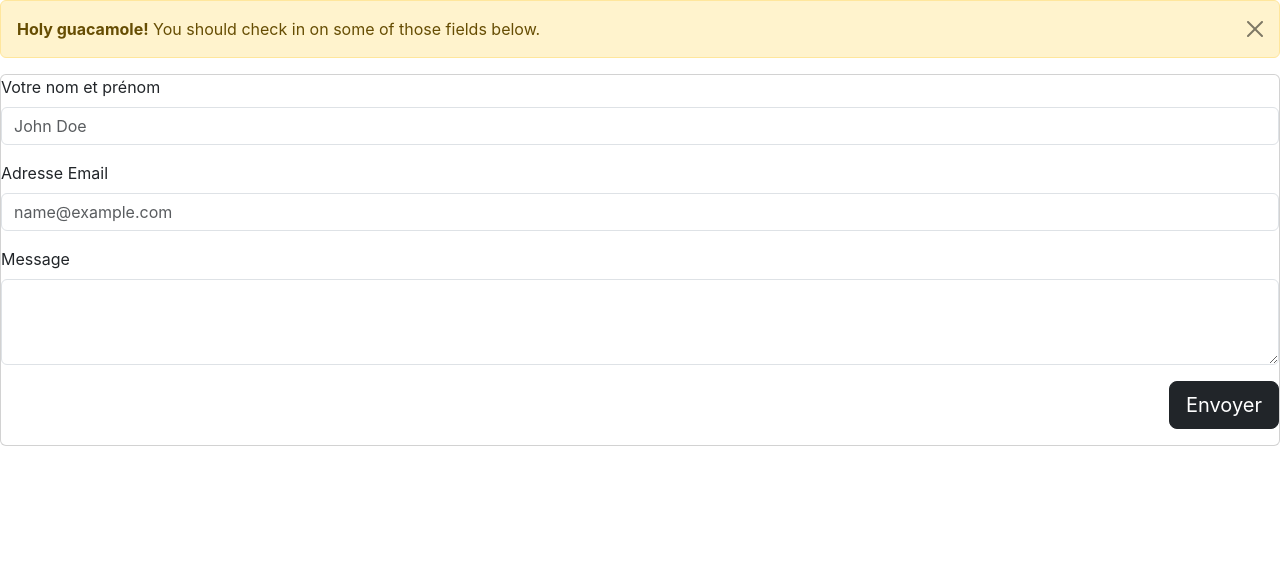
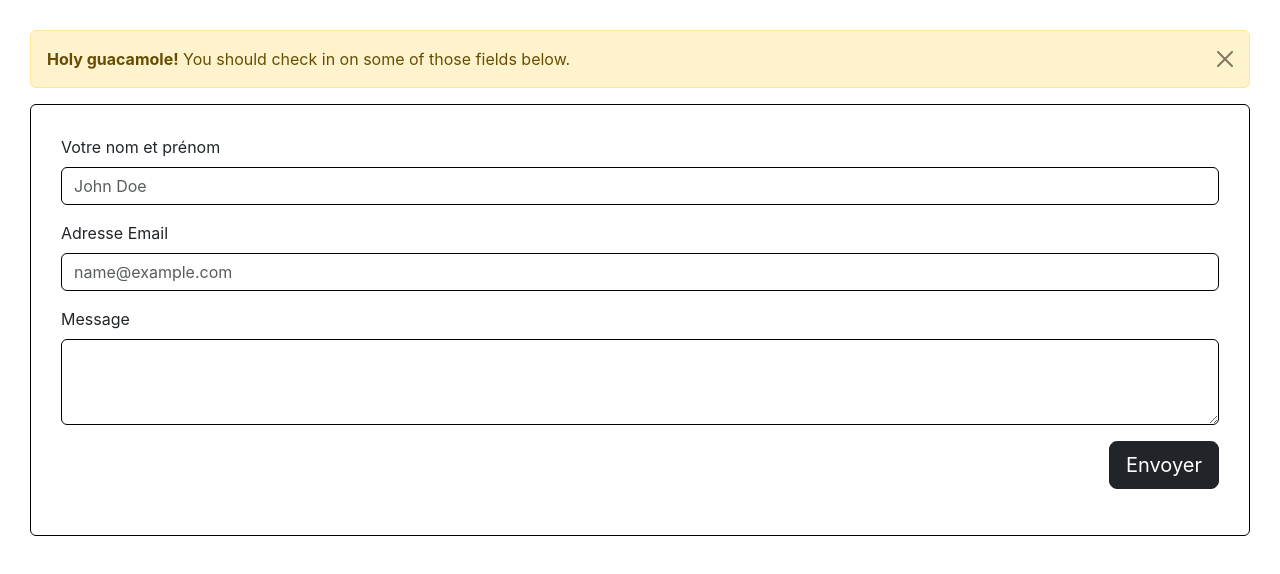
Before and after one commit to Osiris8/contact-form, a React (Create React App) app: page / in a window 1280 px wide. Shown: the top 574 px of the page. Built offline with nearby package versions, Linux system fonts and the light colour scheme.

Commit message:
update index.css and add border-color properties

```diff
--- a/src/index.css
+++ b/src/index.css
@@ -23,3 +23,15 @@ code {
 .justifiy-content-space-between {
   justify-content: space-between;
 }
+
+.margin-small {
+  margin: 30px;
+}
+
+.padding-small {
+  padding: 30px;
+}
+
+.border-color {
+  border-color: black;
+}
```
